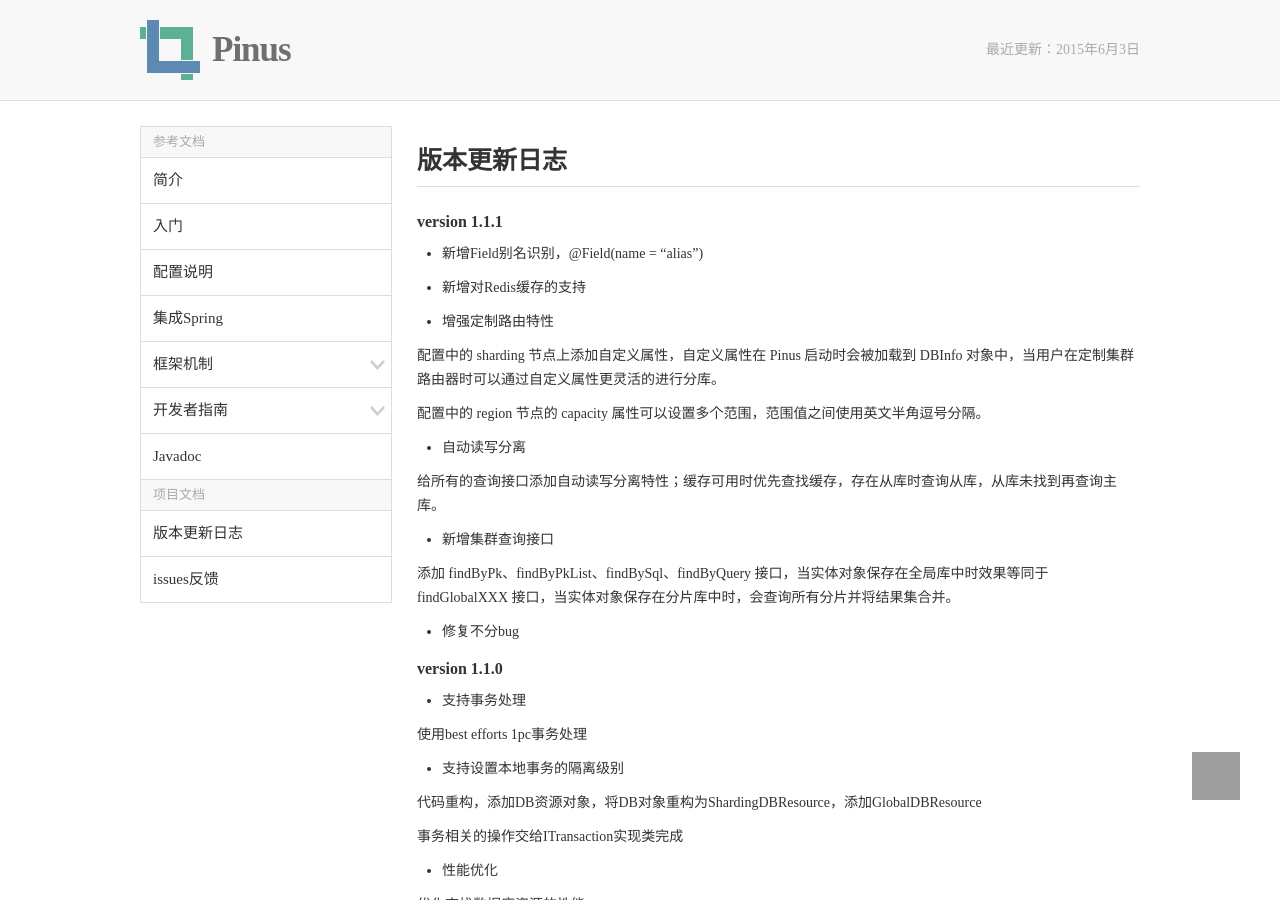
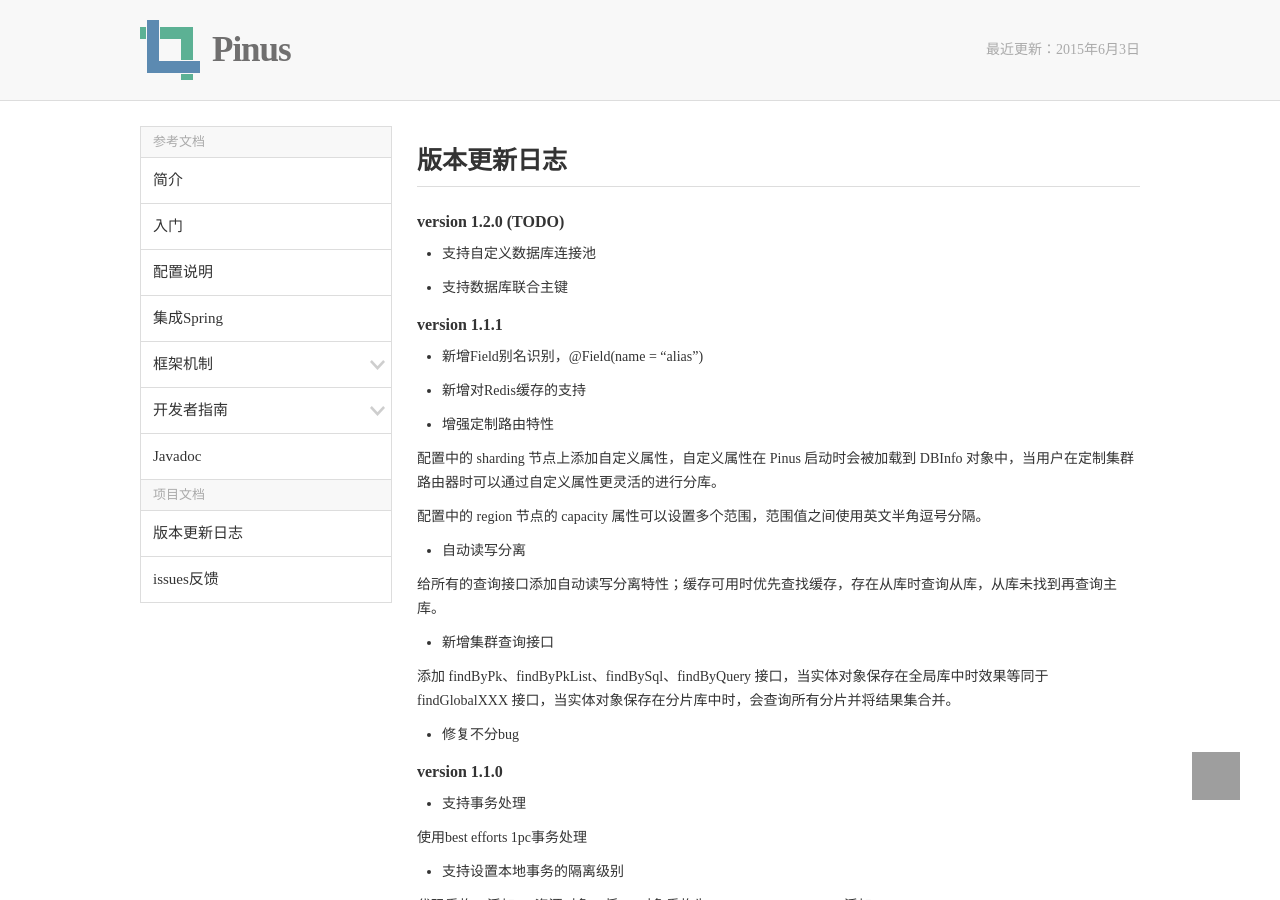
Before and after one commit to duanbn/pinus4j, a Jekyll site: the page built from _posts/2015-02-13-changelog.md, in a window 1280 px wide and 900 px high. Built offline with Jekyll 4.4.1, drawn with Linux system fonts in a browser that asks for light colours; grey boxes are pictures that could not be loaded.

Commit message:
update changelog

```diff
--- a/_posts/2015-02-13-changelog.md
+++ b/_posts/2015-02-13-changelog.md
@@ -3,6 +3,12 @@ layout: default
 ---
 
 # 版本更新日志
+
+### version 1.2.0 (TODO)
+
+* 支持自定义数据库连接池
+
+* 支持数据库联合主键
 
 ### version 1.1.1
 
```
